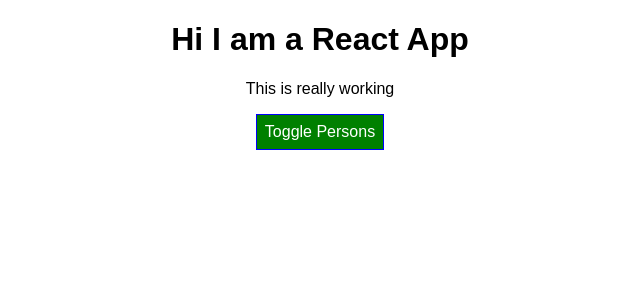
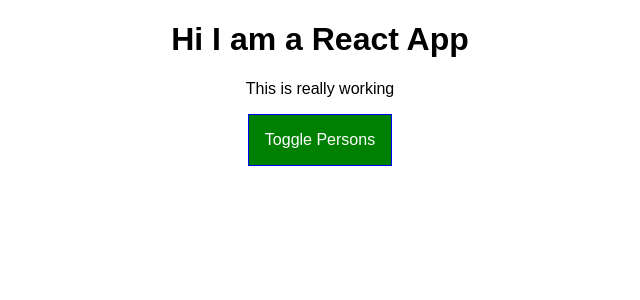
Before and after one commit to keithd99/React, a React app in the folder react-complete-guide/: page / in a window 1280 px wide. Shown: the top 300 px of the page, without its empty margins (320-960 px from the left). Built offline with nearby package versions, Linux system fonts and the light colour scheme.

Commit message:
Finished CSS Module

```diff
--- a/react-complete-guide/src/App.css
+++ b/react-complete-guide/src/App.css
@@ -9,3 +9,26 @@
 .bold{
   font-weight: bold;
 }
+
+.App button{
+  border: 1px solid blue;
+  padding: 16px;
+  background-color: green;
+  font: inherit;
+  color: white;
+  cursor: pointer;
+}
+
+.App button:hover{
+  background-color: lightgreen;
+  color: black;
+}
+
+.App button:Red{
+  background-color: red;
+}
+
+.App button.Red:hover{
+  background-color: salmon;
+  color: black;
+}
--- a/react-complete-guide/src/App.js
+++ b/react-complete-guide/src/App.js
@@ -43,16 +43,8 @@
     };
 
     render() {
-        const style = {
-            backgroundColor: 'green',
-            color: 'white',
-            font: 'inherit',
-            border: '1px solid blue',
-            padding: '8px',
-            cursor: 'pointer'
-        };
-
         let persons = null;
+        let buttonClass = '';
         if (this.state.showPersons) {
             persons = (
                 <div>
@@ -66,11 +58,7 @@
                     })}
                 </div>
             );
-            style.backgroundColor = 'red';
-            style[':hover'] = {
-                backgroundColor: 'salmon',
-                color: 'black'
-            };
+            buttonClass = classes.Red;
         }
 
         const assignedClasses = [];
@@ -86,7 +74,7 @@
                 <h1>Hi I am a React App</h1>
                 <p className={assignedClasses.join(' ')}>This is really working</p>
                 <button
-                    style={style}
+                    className={buttonClass}
                     onClick={this.togglePersonsHandler}>Toggle Persons</button>
                 {persons}
             </div>
--- a/react-complete-guide/src/Person/Person.css
+++ b/react-complete-guide/src/Person/Person.css
@@ -7,8 +7,8 @@
     text-align: center;
 }
 
-/*@media (min-width: 500px){
+@media (min-width: 500px){
     .Person{
         width: 450px;
     }
-}*/
+}
```
